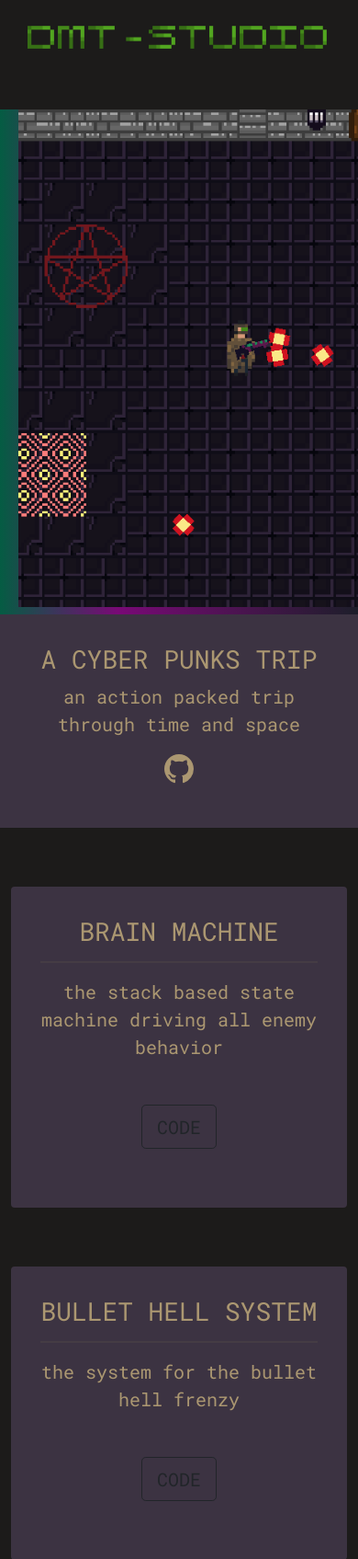
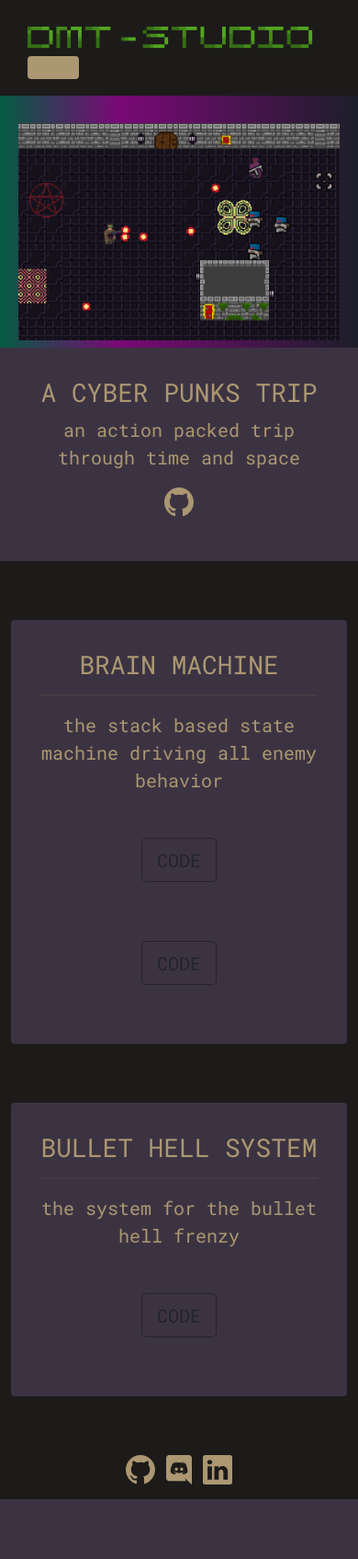
Before and after one commit to gitgud1337/gamePortfolio, a Flask app: page /cyberpunktrip in a window 390 px wide; the page is wider, and only the part inside the window is pictured. Shown: the top 1695 px of that part at 92% size. After the commit the page ends 1630 px from the top of that part, so only its background shows below. Run offline with Flask 2, Linux system fonts and the light colour scheme; some libraries are stand-ins or nearby versions.

Commit message:
did the website more mobile friendly

```diff
--- a/static/css/main.css
+++ b/static/css/main.css
@@ -114,3 +114,9 @@
 .icon:hover {
     color: #ffffff;
 }
+
+.mobileNavButton {
+    background: #ab9771;
+    color: #ffffff;
+    max-height: 25px;
+}
--- a/templates/base.html
+++ b/templates/base.html
@@ -20,8 +20,8 @@
     <!--NAV BAR START-->
     <nav class="navbar navbar-expand-lg fixed-top forNav">
         <nav class="container">
-            <a class="navbar-brand" href="/"><img src="static/art/img/dmtLOGO2.png" alt="" widht="33" height="33"></a>
-            <button class="navbar-toggler" type="button" data-toggle="collapse" data-target="#navbarNav"
+            <a class="navbar-brand" href="/"><img src="static/art/img/dmtLOGO2.png" class="img-fluid"></a>
+            <button class="navbar-toggler mobileNavButton" type="button" data-toggle="collapse" data-target="#navbarNav"
                 aria-controls="navbarNav" aria-expanded="false" aria-label="Toggle navigation">
                 <span class="navbar-toggler-icon"></span>
             </button>
--- a/templates/cyberpunktrip.html
+++ b/templates/cyberpunktrip.html
@@ -10,8 +10,10 @@
 
 {% block project_repo %}
 <a href="https://gitlab.com/devbro/acyberpunktrip" target="_blank" class="icon">
-<svg xmlns="http://www.w3.org/2000/svg" width="32" height="32" fill="currentColor" class="bi bi-github" viewBox="0 0 16 16">
-    <path d="M8 0C3.58 0 0 3.58 0 8c0 3.54 2.29 6.53 5.47 7.59.4.07.55-.17.55-.38 0-.19-.01-.82-.01-1.49-2.01.37-2.53-.49-2.69-.94-.09-.23-.48-.94-.82-1.13-.28-.15-.68-.52-.01-.53.63-.01 1.08.58 1.23.82.72 1.21 1.87.87 2.33.66.07-.52.28-.87.51-1.07-1.78-.2-3.64-.89-3.64-3.95 0-.87.31-1.59.82-2.15-.08-.2-.36-1.02.08-2.12 0 0 .67-.21 2.2.82.64-.18 1.32-.27 2-.27.68 0 1.36.09 2 .27 1.53-1.04 2.2-.82 2.2-.82.44 1.1.16 1.92.08 2.12.51.56.82 1.27.82 2.15 0 3.07-1.87 3.75-3.65 3.95.29.25.54.73.54 1.48 0 1.07-.01 1.93-.01 2.2 0 .21.15.46.55.38A8.012 8.012 0 0 0 16 8c0-4.42-3.58-8-8-8z"/>
+  <svg xmlns="http://www.w3.org/2000/svg" width="32" height="32" fill="currentColor" class="bi bi-github"
+    viewBox="0 0 16 16">
+    <path
+      d="M8 0C3.58 0 0 3.58 0 8c0 3.54 2.29 6.53 5.47 7.59.4.07.55-.17.55-.38 0-.19-.01-.82-.01-1.49-2.01.37-2.53-.49-2.69-.94-.09-.23-.48-.94-.82-1.13-.28-.15-.68-.52-.01-.53.63-.01 1.08.58 1.23.82.72 1.21 1.87.87 2.33.66.07-.52.28-.87.51-1.07-1.78-.2-3.64-.89-3.64-3.95 0-.87.31-1.59.82-2.15-.08-.2-.36-1.02.08-2.12 0 0 .67-.21 2.2.82.64-.18 1.32-.27 2-.27.68 0 1.36.09 2 .27 1.53-1.04 2.2-.82 2.2-.82.44 1.1.16 1.92.08 2.12.51.56.82 1.27.82 2.15 0 3.07-1.87 3.75-3.65 3.95.29.25.54.73.54 1.48 0 1.07-.01 1.93-.01 2.2 0 .21.15.46.55.38A8.012 8.012 0 0 0 16 8c0-4.42-3.58-8-8-8z" />
   </svg></a>
 {% endblock %}
 
@@ -22,6 +24,9 @@
 <p>the stack based state machine driving all enemy behavior</p>
 {% endblock %}
 {% block mechanic_code %}
+<script src="https://gitlab.com/devbro/acyberpunktrip/-/snippets/2064716.js"></script>
+{% endblock %}
+{% block mechanic_codeE %}
 <script src="https://gitlab.com/devbro/acyberpunktrip/-/snippets/2064716.js"></script>
 {% endblock %}
 
--- a/templates/main.html
+++ b/templates/main.html
@@ -13,8 +13,8 @@
                 <a href="/cyberpunktrip" button type="button" class="btn btn-outline-dark btn-lg" style="margin-right: 12px;">CURRENT PROJECT</button>
                 <a href="/resume" button type="button" class="btn btn-outline-dark btn-lg">CHECK OUT MY RESUME</button></a>
             </div>
-            <div class="col-md-5">
-                <img style="margin-top: 40px; margin-left: 18px;" src="static/art/img/smallerPrintFromGame.png" class="mainIMG">
+            <div class="col-md-7">
+                <img style="margin-top: 40px;" src="static/art/img/smallerPrintFromGame.png" class="img-fluid mainIMG">
                 <!--<div class="carousel slide" data-ride="carousel" style="margin-top: 40px; margin-left: 18px;">
                     <div class="carousel-inner">
                       <div class="carousel-item active">
--- a/templates/project.html
+++ b/templates/project.html
@@ -6,11 +6,11 @@
 
 {% block body_header %}
 <header class="page-project gradient">
-    <div class="container">
-        <div class="row">
-            <div class="col-md-6 offset-md-2">
+    <div class="container pt-5">
+        <div class="row align-items-center justify-content-center">
+            <div class="col-md-8">
                 {% block project_img %}
-                <img src="static/art/img/smallerPrintFromGame.png" class="projectIMG">
+                <img src="static/art/img/smallerPrintFromGame.png" class="img-fluid projectIMG">
                 {% endblock %}
             </div>
         </div>
@@ -58,6 +58,7 @@
         {% block mechanic_info %}
         <p>info about mechanic</p>
         {% endblock %}
+
         <a class="btn btn-outline-dark btn-lg codeButton" data-toggle="collapse" href="#block1"
             role="button" aria-expanded="false" aria-controls="block1">CODE</a>
         <div class="col codeSection">
@@ -69,6 +70,19 @@
                 </div>
             </div>
         </div>
+
+        <a class="btn btn-outline-dark btn-lg codeButton" data-toggle="collapse" href="#block1B"
+            role="button" aria-expanded="false" aria-controls="block1B">CODE</a>
+        <div class="col codeSection">
+            <div class="collapse multi-collapse" id="block1B">
+                <div class="card card-body">
+                    {% block mechanic_codeE %}
+                    <p>CODE</p>
+                    {% endblock %}
+                </div>
+            </div>
+        </div>
+
     </div>
 </div>
 {% endblock %}
```
